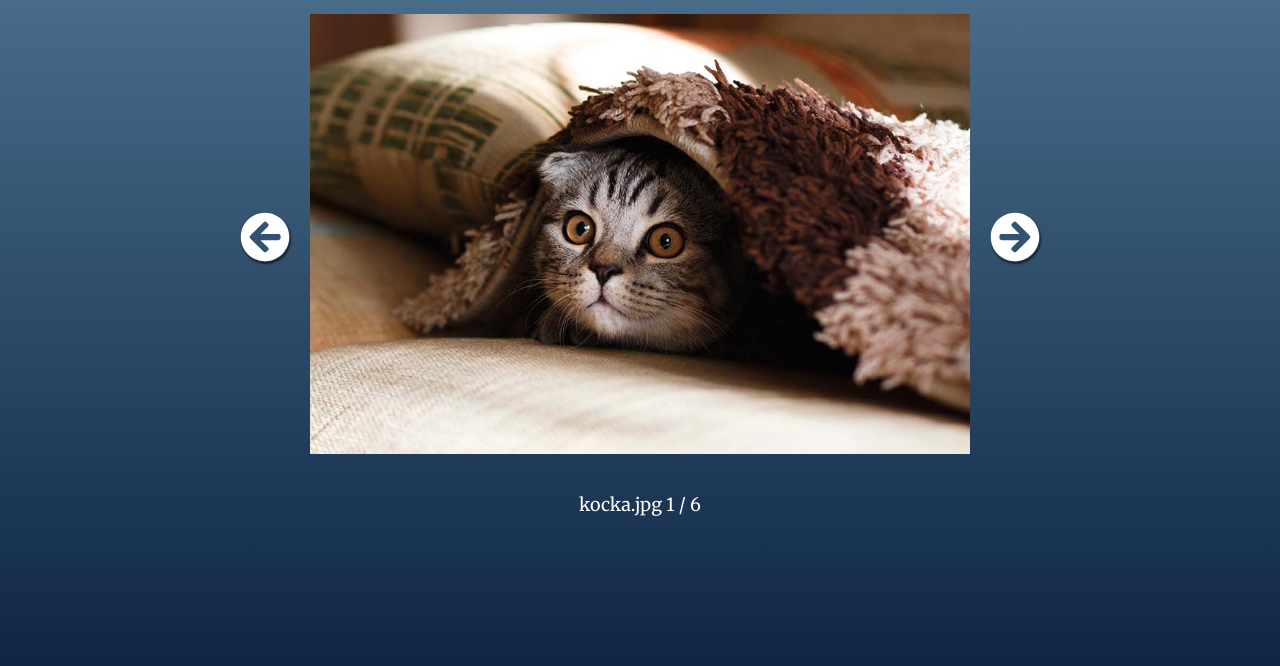
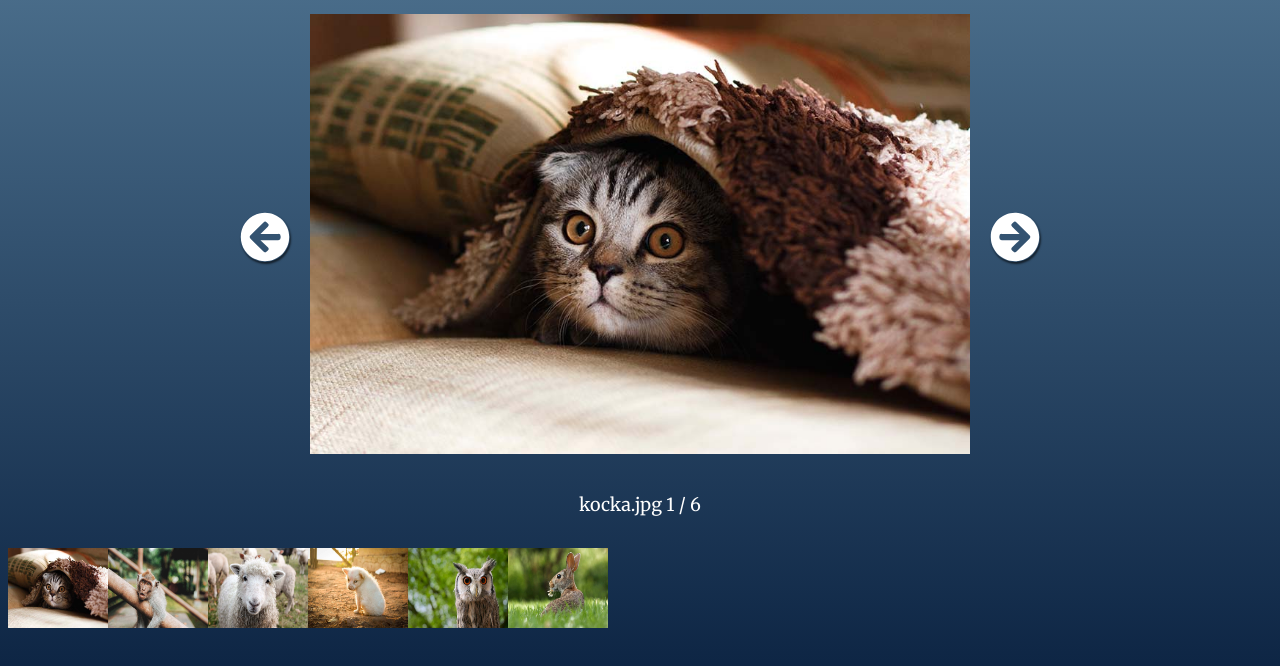
Before and after one commit to Kajcin/projekt-04-Galerie, a plain HTML site: page index.html in a window 1280 px wide. Shown: the part 118-784 px from the top of the page. Drawn offline with Linux system fonts and the light colour scheme.

Commit message:
extra bonus I

```diff
--- a/index.html
+++ b/index.html
@@ -26,6 +26,8 @@
 
 	<div id="pocitadlo"></div>
 
+	<div class="nahled" id="nahled"></div>
+
 	<script src="main.js"></script>
 </body>
 
--- a/main.js
+++ b/main.js
@@ -46,6 +46,7 @@ let sipkaVpravo = document.querySelector("#sipka-vpravo");
 let sipkaVlevo = document.querySelector("#sipka-vlevo");
 let pocitadlo = document.querySelector("#pocitadlo");
 let foto = document.querySelector("#foto");
+let nahled = document.querySelector("#nahled");
 
 let obrazky = [
     'kocka.jpg',
@@ -59,6 +60,16 @@ let obrazky = [
 let index = 0
 foto.src = "obrazky/kocka.jpg"
 pocitadlo.innerHTML += `<p> ${obrazky[index]} ${index + 1} / ${obrazky.length} </p>`
+
+nahled.addEventListener("load", zobrazNahled());
+function zobrazNahled () {
+    for (let i = 0; i < obrazky.length; i++) {
+        let source = "obrazky/" + obrazky[index]
+        nahled.innerHTML += `<img id="foto-nahled" src="${source}" alt="${obrazky[index]}" width="100" height="80">`;
+        index += 1
+    }
+}
+
 
 
 sipkaVpravo.addEventListener("click", changeFoto1)
--- a/style.css
+++ b/style.css
@@ -68,3 +68,10 @@ h1 {
 	text-align: center;
 	color: white;
 }
+
+.nahled {
+
+	display: flex;
+	align-items: center;
+	margin: 30px auto;
+}
```
